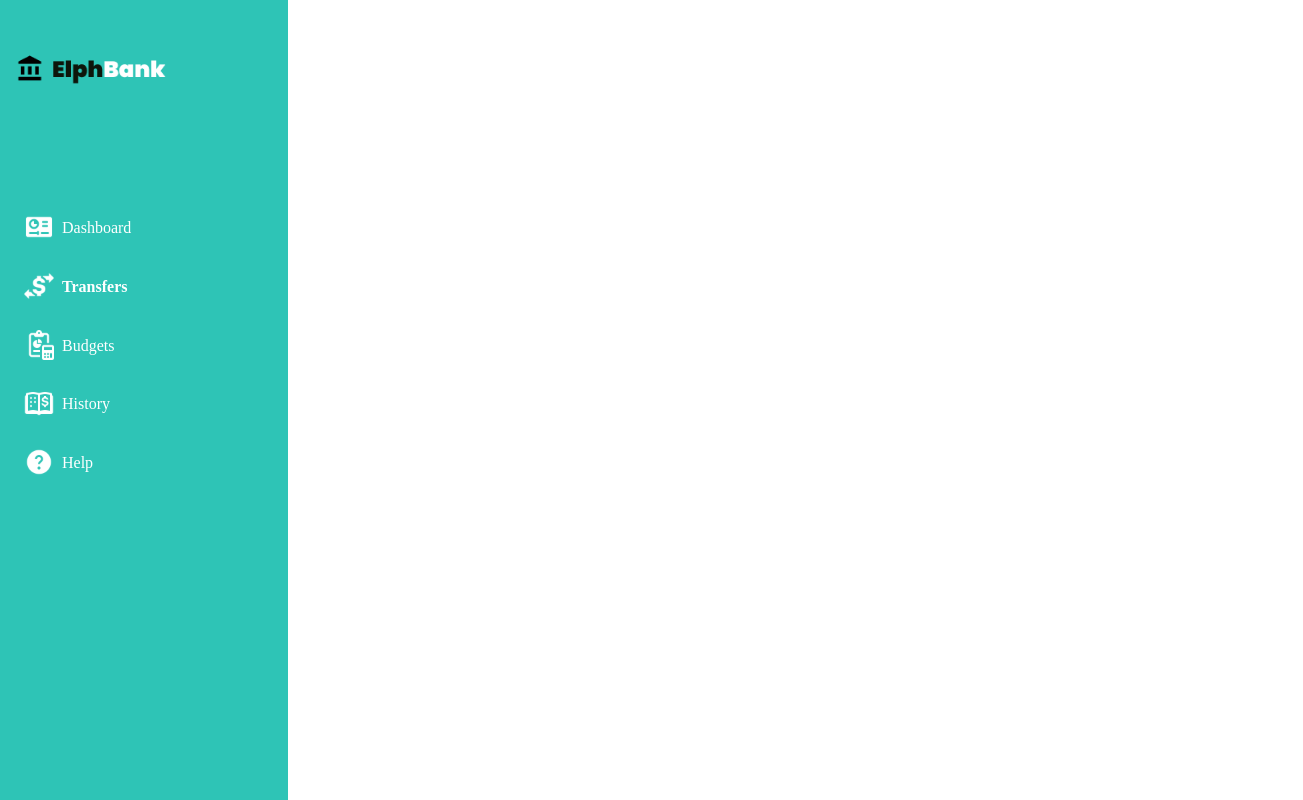
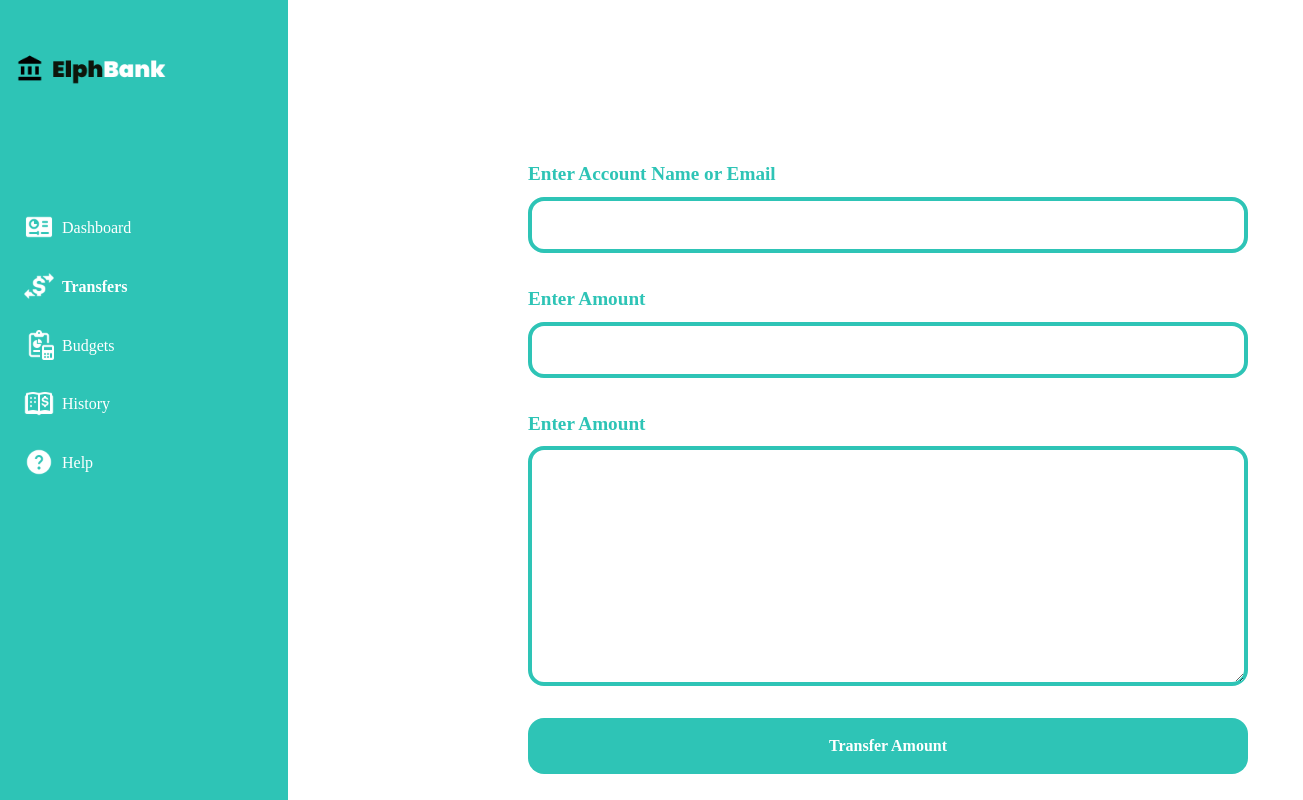
Before and after one commit to elphie-pro/ElphBank, a Next.js app: page /transfer in a window 1280 px wide. Shown: the top 800 px of the page, 1303 px wide, since content can reach past the window. Built offline with nearby package versions, Linux system fonts and the light colour scheme; no server answers.

Commit message:
transfeer

```diff
--- a/src/app/transfer/page.jsx
+++ b/src/app/transfer/page.jsx
@@ -2,6 +2,7 @@
 import { motion } from 'framer-motion';
 import Sidebar from '@/components/Sidebar'
 import Button from '@/components/Dashboard/Buttons'
+import Transfer from '@/components/Transfers/transfe'
 
 export default function Page() {
     const variants = {
@@ -11,8 +12,9 @@ export default function Page() {
     return (
          <motion.div variants={variants} initial="hidden" animate="show" className=' bg-white w-full min-h-screen'>
             <Sidebar />
-            <div className="w-full block max-w-[100rem] mx-auto px-4 py-8 md:pb-24">
+            <div className="w-full block max-w-[100rem] mx-auto px-4 py-8 md:pb-2">
                 <Button />
+                <Transfer />
             </div>
         </motion.div>
     );
--- a/src/components/Transfers/transfe.jsx
+++ b/src/components/Transfers/transfe.jsx
@@ -1,5 +1,29 @@
+"use client"
+import { useState } from "react";
+import { useRouter } from "next/navigation";
 export default function Page() {
     return (
-        <div></div>
+        <div className="text-black ml-[32rem] mt-[5rem]">
+            <div className="flex flex-col gap-8 ">
+                <div className="flex flex-col gap-2">
+                    <h2 className="text-[1.2rem] text-[#2ec4b6] font-semibold">Enter Account Name or Email</h2>
+                    <input type="text" className="w-[45rem] h-[3.5rem] border-4 border-[#2ec4b6] rounded-2xl outline-none"/>
+                </div>
+                <div className="flex flex-col gap-2">
+                    <h2 className="text-[1.2rem] text-[#2ec4b6] font-semibold">Enter Amount</h2>
+                    <input type="text" className="w-[45rem] h-[3.5rem] border-4 border-[#2ec4b6] rounded-2xl outline-none"/>
+                </div>
+                <div className="flex flex-col gap-2">
+                    <h2 className="text-[1.2rem] text-[#2ec4b6] font-semibold">Enter Amount</h2>
+                    <textarea type="text" className="w-[45rem] h-[15rem] border-4 border-[#2ec4b6] rounded-2xl outline-none"/>
+                </div>
+                <div className="flex flex-col gap-2">
+                    <button className="w-[45rem] h-[3.5rem] text-white font-semibold bg-[#2ec4b6] rounded-2xl">Transfer Amount</button>
+                </div>
+            </div>
+            <div className="mt-[8rem] ml-[18rem]">
+                        <p className="md:text-[.9rem] ml-[25.3rem] text-[.7rem] text-[#2EC4BE] font-semibold">© 2025 ElphBank Technologies. All rights reserved</p>
+            </div>
+        </div>
     );
 }
```
